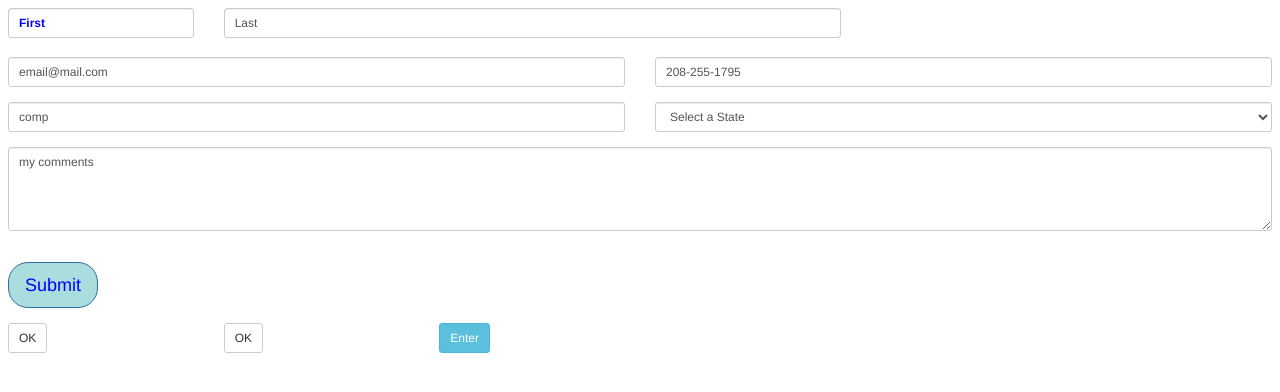
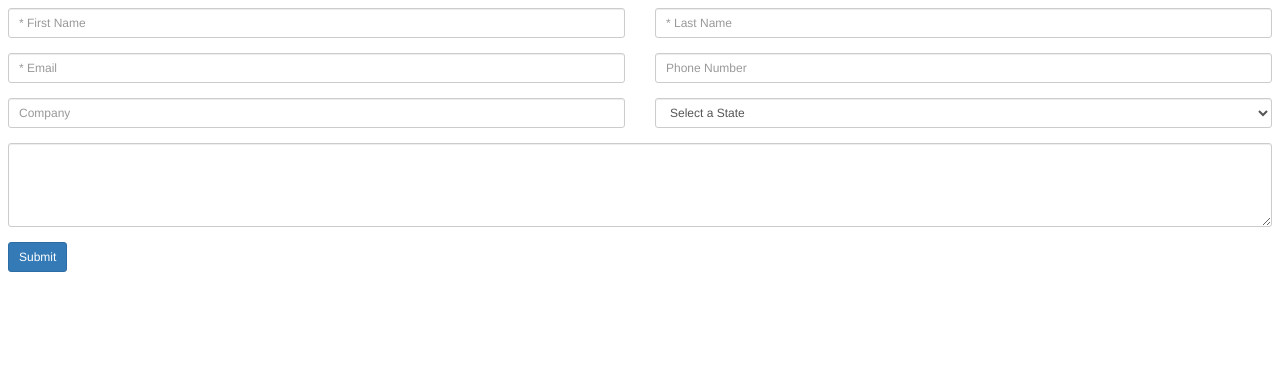
Before and after one commit to ironjb/widgettest, a website: page contactWidgetBuild.html in a window 1280 px wide. Drawn offline with Linux system fonts and the light colour scheme.

Commit message:
added templating

```diff
--- a/contactWidgetBuild.html
+++ b/contactWidgetBuild.html
@@ -11,37 +11,38 @@ var loanTeckBuildOptions = {
 	formId: 'LtcwContactWidgetForm'
 };
 var loanTekManualContactWidgetBuildObject = {
-	clientID: 1234, // add as hidden field???
-	userID: 6789, // add as hidden field???
+	// clientID: 1234, // add as hidden field???
+	// userID: 6789, // add as hidden field???
 	preCodeCallback: null,
 	fields: [
-		// { element: 'firstname' },
-		// { element: 'lastname' },
-		// { element: 'email' },
-		// { element: 'phone' },
-		// { element: 'company' },
-		// { element: 'state' },
-		// { element: 'comments' },
-		// { element: 'submit' },
-		// { element: '' },
+		{ field: 'clientid' },
+		{ field: 'firstname' },
+		{ field: 'lastname' },
+		// { element: 'input', type: 'text', id: 'ltcwLastName', placeholder: 'Last Name', required: true, cols: 6, value: 'Last' },
+		{ field: 'email' },
+		{ field: 'phone' },
+		{ field: 'company' },
+		{ field: 'state' },
+		{ field: 'comments' },
+		{ field: 'submit' }
 
-		{ element: 'input', type: 'text', id: 'ltcwFirstName', placeholder: 'First Name', required: true, cols: 2, style: { color: 'blue', fontWeight: 'bold' }, value: 'First' },
-		{ element: 'input', type: 'hidden', id: 'ltcwClientId', value: 1234 },
-		{ element: 'input', type: 'hidden', id: 'ltcwClientId2', value: 1234 },
-		{ element: 'input', type: 'hidden', id: 'ltcwClientId3', value: 1234 },
-		{ element: 'input', type: 'hidden', id: 'ltcwClientId4', value: 1234 },
-		{ element: 'input', type: 'hidden', id: 'ltcwClientId5', value: 1234 },
-		{ element: 'input', type: 'text', id: 'ltcwLastName', placeholder: 'Last Name', required: true, cols: 6, value: 'Last' },
-		{ element: 'input', type: 'email', id: 'ltcwEmail', placeholder: 'Email', required: true, cols: 6, value: 'email@mail.com' },
-		{ element: 'input', type: 'tel', id: 'ltcwPhone', placeholder: 'Phone Number', pattern: '[\\d\\s()-]{7,14}', cols: 6, value: '208-255-1795' },
-		{ element: 'input', type: 'text', id: 'ltcwCompany', placeholder: 'Company', cols: 6, value: 'comp' },
-		{ element: 'select', type: 'state', id: 'ltcwState', placeholder: 'Select a State', cols: 6, values: 'UT' },
-		{ element: 'textarea', id: 'ltcwComments', placeholders: 'Comments', cols: 12, rows: 4, value: 'my comments' },
-		{ element: 'captcha' },
-		{ element: 'button', type: 'submit', cssClass: 'btn-primary', value: 'Submit', size: 'lg', style: { color: 'blue', backgroundColor: '#add', borderRadius: '20px' } },
-		{ element: 'button', type: 'button', cols: 2 },
-		{ element: 'button', type: 'button', cols: 2 },
-		{ element: 'input', type: 'button', value: 'Enter', cssClass: 'btn-info', cols: 2 }
+		// { element: 'input', type: 'text', id: 'ltcwFirstName', placeholder: 'First Name', required: true, cols: 2, style: { color: 'blue', fontWeight: 'bold' }, value: 'First' },
+		// { element: 'input', type: 'hidden', id: 'ltcwClientId', value: 1234 },
+		// { element: 'input', type: 'hidden', id: 'ltcwClientId2', value: 1234 },
+		// { element: 'input', type: 'hidden', id: 'ltcwClientId3', value: 1234 },
+		// { element: 'input', type: 'hidden', id: 'ltcwClientId4', value: 1234 },
+		// { element: 'input', type: 'hidden', id: 'ltcwClientId5', value: 1234 },
+		// { element: 'input', type: 'text', id: 'ltcwLastName', placeholder: 'Last Name', required: true, cols: 6, value: 'Last' },
+		// { element: 'input', type: 'email', id: 'ltcwEmail', placeholder: 'Email', required: true, cols: 6, value: 'email@mail.com' },
+		// { element: 'input', type: 'tel', id: 'ltcwPhone', placeholder: 'Phone Number', pattern: '[\\d\\s()-]{7,14}', cols: 6, value: '208-255-1795' },
+		// { element: 'input', type: 'text', id: 'ltcwCompany', placeholder: 'Company', cols: 6, value: 'comp' },
+		// { element: 'select', type: 'state', id: 'ltcwState', placeholder: 'Select a State', cols: 6, values: 'UT' },
+		// { element: 'textarea', id: 'ltcwComments', placeholders: 'Comments', cols: 12, rows: 4, value: 'my comments' },
+		// // { element: 'captcha' },
+		// { element: 'button', type: 'submit', cssClass: 'btn-primary', value: 'Submit', size: 'lg', style: { color: 'blue', backgroundColor: '#add', borderRadius: '20px' } },
+		// { element: 'button', type: 'button', cols: 2 },
+		// { element: 'button', type: 'button', cols: 2 },
+		// { element: 'input', type: 'button', value: 'Enter', cssClass: 'btn-info', cols: 2 }
 	]
 };
 LoanTekBuildForm(loanTekManualContactWidgetBuildObject, loanTeckBuildOptions);
--- a/js/loantek-manual-contact-widget.js
+++ b/js/loantek-manual-contact-widget.js
@@ -197,7 +197,7 @@ var LoanTekBuildForm = (function () {
                             returnElement.addClass(elementObj.cssClass).val(elementObj.value);
                             break;
                         case 'hidden':
-                            returnElement;
+                            returnElement.val(elementObj.value);
                             break;
                         default:
                             returnElement.addClass('form-control');
@@ -353,6 +353,29 @@ var LoanTekBuildForm = (function () {
         var nextIndex;
         var remainingColSpace = 0;
         var isNextHidden = false;
+        var fieldTemplate;
+        var fieldTemplates = {
+            clientid: { element: 'input', type: 'hidden', id: 'ltcwClientId', value: 'LTWS' + new Date().getTime().toString() },
+            userid: { element: 'input', type: 'hidden', id: 'ltcwUserId', value: 'UserID###' },
+            firstname: { element: 'input', type: 'text', id: 'ltcwFirstName', placeholder: 'First Name', required: true, cols: 6 },
+            lastname: { element: 'input', type: 'text', id: 'ltcwLastName', placeholder: 'Last Name', required: true, cols: 6 },
+            email: { element: 'input', type: 'email', id: 'ltcwEmail', placeholder: 'Email', required: true, cols: 6 },
+            phone: { element: 'input', type: 'tel', id: 'ltcwPhone', placeholder: 'Phone Number', pattern: '[\\d\\s()-]{7,14}', cols: 6 },
+            company: { element: 'input', type: 'text', id: 'ltcwCompany', placeholder: 'Company', cols: 6 },
+            state: { element: 'select', type: 'state', id: 'ltcwState', placeholder: 'Select a State', cols: 6 },
+            comments: { element: 'textarea', id: 'ltcwComments', placeholders: 'Comments', rows: 4 },
+            submit: { element: 'button', type: 'submit', cssClass: 'btn-primary', value: 'Submit' }
+        };
+        function ExtendFieldTemplate(eItem) {
+            return ltjQuery.extend({}, fieldTemplates[eItem.field], eItem);
+        }
+        ltjQuery.each(formObj.fields, function (i, elementItem) {
+            if (elementItem.field) {
+                formObj.fields[i] = ExtendFieldTemplate(elementItem);
+                delete formObj.fields[i].field;
+                window.console && console.log('elItem', formObj.fields[i]);
+            }
+        });
         ltjQuery.each(formObj.fields, function (i, elementItem) {
             isHidden = elementItem.type === 'hidden';
             elementItem.cols = elementItem.cols ? elementItem.cols : COLUMNS_IN_ROW;
```
Also changed, not shown: js/ts/contact-widget/build-contact-widget.ts (+29 -10 lines).
